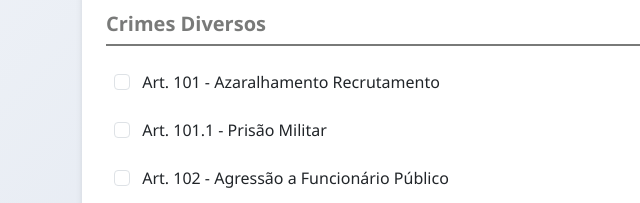
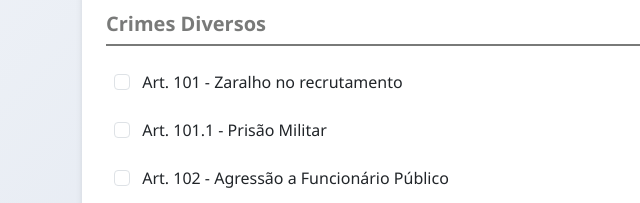
Before and after one commit to PdSoares/liverp, a plain HTML site: page index.html in a window 1280 px wide. Shown: the part 586-789 px from the top of the page, 0-640 px from the left. Drawn offline with nearby package versions, Linux system fonts and the light colour scheme; some packages are replaced by stand-ins of ours; a script that the page names is missing.

Commit message:
Update index.html

```diff
--- a/index.html
+++ b/index.html
@@ -323,8 +323,8 @@
                                 <div class="crime-category">
                                     <h5 class="section-title">Crimes Diversos</h5>
                                     <div class="crime-checkbox">
-                                        <input class="form-check-input" type="checkbox" id="Art. 101 - Azaralhamento Recrutamento" name="crime" value="100|100000|NA">
-                                        <label class="form-check-label ms-2" for="Art. 101 - Azaralhamento Recrutamento">Art. 101 - Azaralhamento Recrutamento</label>
+                                        <input class="form-check-input" type="checkbox" id="Art. 101 - Zaralho no recrutamento" name="crime" value="100|100000|NA">
+                                        <label class="form-check-label ms-2" for="Art. 101 - Zaralho no recrutamento">Art. 101 - Zaralho no recrutamento</label>
                                     </div>
                                     <div class="crime-checkbox">
                                         <input class="form-check-input" type="checkbox" id="Art. 101.1 - Prisão Militar" name="crime" value="100|100000|NA">
```
